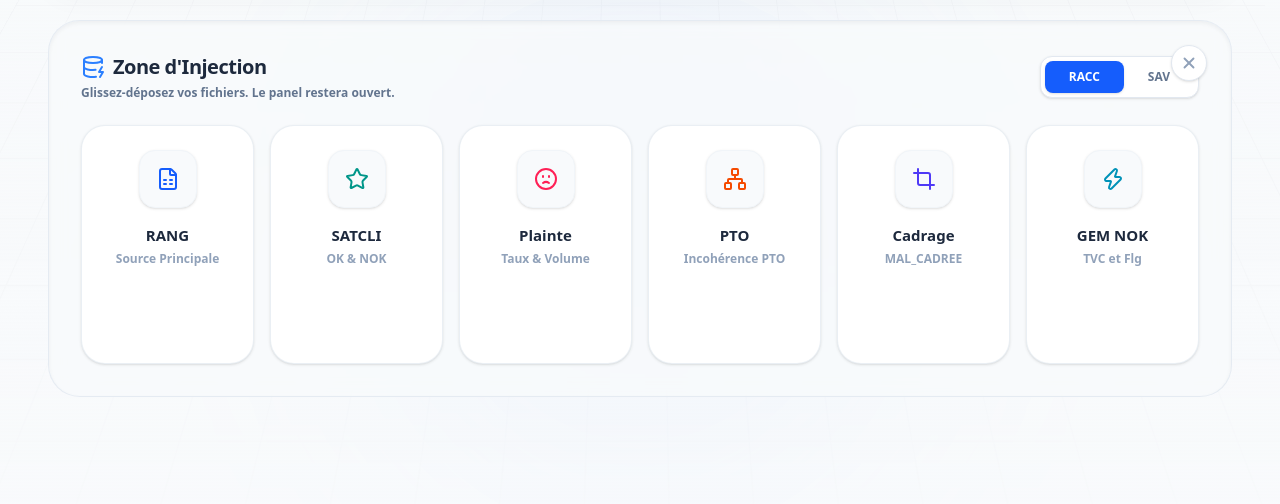
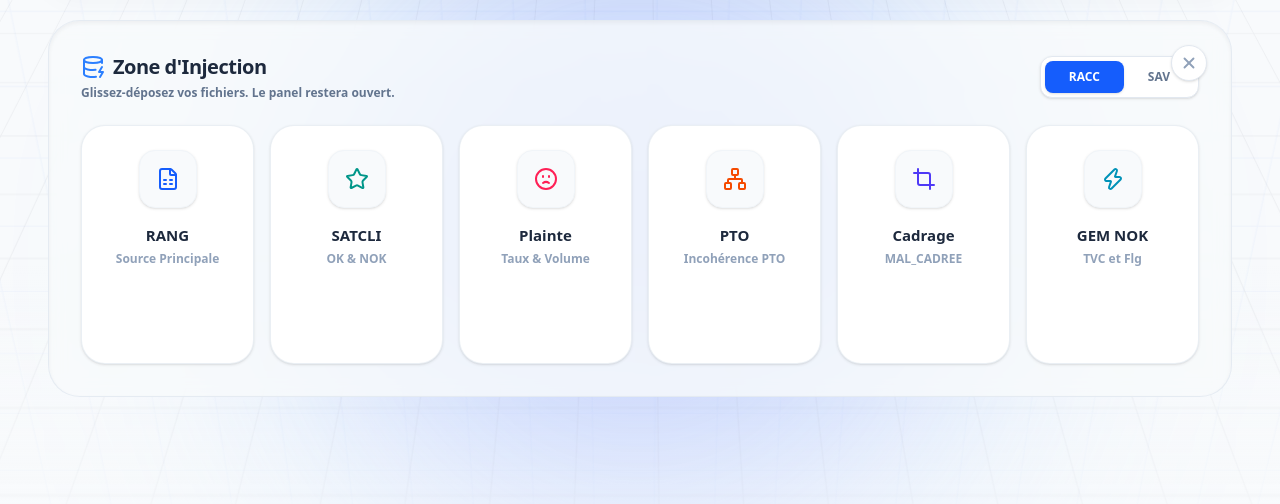
Before and after one commit to kpi-developpement/contratqualitypartenaire, a Next.js app in the folder contratquality-front/: page / in a window 1280 px wide. Shown: the part 138-642 px from the top of the page. Built offline with nearby package versions, Linux system fonts and the light colour scheme; no server answers.

Commit message:
last edit x

```diff
--- a/contratquality-front/src/components/InteractiveBackground.tsx
+++ b/contratquality-front/src/components/InteractiveBackground.tsx
@@ -1,59 +1,76 @@
 "use client";
 
-import { useEffect, useState } from "react";
-import { motion, useSpring } from "framer-motion";
+import { useEffect } from "react";
 
 export default function InteractiveBackground() {
-  const [mousePosition, setMousePosition] = useState({ x: 0, y: 0 });
 
-  // Utilisation de useSpring ultra-léger (CPU friendly)
-  const springX = useSpring(0, { stiffness: 30, damping: 30, mass: 0.5 });
-  const springY = useSpring(0, { stiffness: 30, damping: 30, mass: 0.5 });
-
+  // Utilisation de CSS Variables pour un suivi de souris ULTRA performant (0 lag JS)
   useEffect(() => {
     let animationFrameId: number;
-    const handleMouseMove = (e: MouseEvent) => {
-      // Evite les calculs bloquants à chaque pixel
+    const updateMousePosition = (ev: MouseEvent) => {
       animationFrameId = requestAnimationFrame(() => {
-        springX.set(e.clientX - window.innerWidth / 2);
-        springY.set(e.clientY - window.innerHeight / 2);
+        const x = (ev.clientX / window.innerWidth - 0.5) * 60;
+        const y = (ev.clientY / window.innerHeight - 0.5) * 60;
+        document.documentElement.style.setProperty('--mouse-x', `${x}px`);
+        document.documentElement.style.setProperty('--mouse-y', `${y}px`);
       });
     };
-    window.addEventListener("mousemove", handleMouseMove);
+    window.addEventListener('mousemove', updateMousePosition);
     return () => {
-      window.removeEventListener("mousemove", handleMouseMove);
+      window.removeEventListener('mousemove', updateMousePosition);
       cancelAnimationFrame(animationFrameId);
     };
-  }, [springX, springY]);
+  }, []);
 
   return (
-    <div className="fixed inset-0 z-0 overflow-hidden pointer-events-none bg-slate-50">
+    <div className="fixed inset-0 z-0 overflow-hidden pointer-events-none bg-[#f8fafc]">
 
-      {/* 1. Nuages de couleur qui suivent la souris fluides */}
-      <motion.div
-        style={{ x: springX, y: springY }}
-        className="absolute top-1/2 left-1/2 w-[50vw] h-[50vw] -ml-[25vw] -mt-[25vw] bg-blue-400/10 rounded-full blur-[100px] opacity-50 will-change-transform"
+      {/* 1. Brouillard (Fog) de couleurs qui suit la souris via CSS Transform */}
+      <div
+        className="absolute top-1/2 left-1/2 w-[60vw] h-[60vw] -ml-[30vw] -mt-[30vw] bg-blue-400/20 rounded-full blur-[120px] transition-transform duration-75 ease-out will-change-transform"
+        style={{ transform: 'translate(var(--mouse-x, 0), var(--mouse-y, 0))' }}
       />
-      <motion.div
-        style={{ x: springX, y: springY }}
-        className="absolute top-1/2 left-1/2 w-[30vw] h-[30vw] -ml-[15vw] -mt-[15vw] bg-indigo-500/10 rounded-full blur-[80px] opacity-40 will-change-transform"
+      <div
+        className="absolute top-1/2 left-1/2 w-[40vw] h-[40vw] -ml-[20vw] -mt-[20vw] bg-indigo-500/20 rounded-full blur-[100px] transition-transform duration-100 ease-out will-change-transform"
+        style={{ transform: 'translate(calc(var(--mouse-x, 0) * -1.5), calc(var(--mouse-y, 0) * -1.5))' }}
       />
 
-      {/* 2. Grid CSS statique mais avec un effet d'optique (0 lag JS) */}
+      {/* Styles d'animation CSS injectés pour la Grid "Mawja" */}
+      <style dangerouslySetInnerHTML={{__html: `
+        @keyframes wave {
+          0% { background-position: 0px 0px; }
+          100% { background-position: 120px 60px; }
+        }
+        @keyframes wave-reverse {
+          0% { background-position: 0px 0px; }
+          100% { background-position: -120px -60px; }
+        }
+      `}} />
+
+      {/* 2. Grid Wavy (Effet eau/vent) - Couche 1 */}
       <div
-        className="absolute inset-0 opacity-[0.03]"
+        className="absolute inset-[-50%] opacity-[0.05]"
         style={{
-          backgroundImage: `
-            linear-gradient(rgba(15,23,42,1) 1px, transparent 1px),
-            linear-gradient(90deg, rgba(15,23,42,1) 1px, transparent 1px)
-          `,
+          backgroundImage: `linear-gradient(rgba(15, 23, 42, 1) 1px, transparent 1px), linear-gradient(90deg, rgba(15, 23, 42, 1) 1px, transparent 1px)`,
           backgroundSize: "60px 60px",
           transform: "perspective(500px) rotateX(20deg) scale(1.2)",
+          animation: "wave 20s linear infinite"
         }}
       />
 
-      {/* 3. Dégradé pour le brouillard */}
-      <div className="absolute inset-0 bg-gradient-to-b from-transparent via-slate-50/50 to-slate-50" />
+      {/* 3. Grid Wavy - Couche 2 (Contre-sens) */}
+      <div
+        className="absolute inset-[-50%] opacity-[0.04]"
+        style={{
+          backgroundImage: `linear-gradient(rgba(37, 99, 235, 1) 1px, transparent 1px), linear-gradient(90deg, rgba(37, 99, 235, 1) 1px, transparent 1px)`,
+          backgroundSize: "60px 60px",
+          transform: "perspective(500px) rotateX(-10deg) scale(1.1)",
+          animation: "wave-reverse 25s linear infinite"
+        }}
+      />
+
+      {/* Overlay dégradé pour adoucir le fond */}
+      <div className="absolute inset-0 bg-gradient-to-b from-transparent via-transparent to-[#f8fafc]/90" />
     </div>
   );
 }
```
Also changed, not shown: contratquality-front/src/components/PartnerOverview.tsx (+40 -40 lines).
